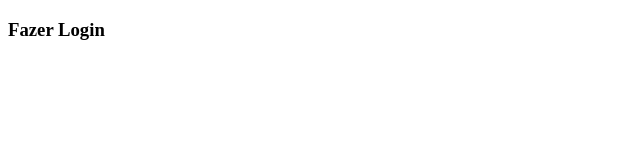
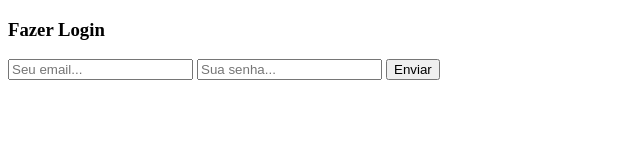
Before and after one commit to ADRIANOANIMUS/FormularioLogin, a plain HTML site: page index.html in a window 1280 px wide. Shown: the whole page, without its empty margins (0-640 px from the left). Drawn offline with Linux system fonts and the light colour scheme.

Commit message:
Create input : text,password, submit

```diff
--- a/index.html
+++ b/index.html
@@ -13,6 +13,9 @@
     <form>
 
         <h3>Fazer Login</h3>
+        <input type="text" name="email" placeholder="Seu email..."/>
+        <input type="password" name="senha" placeholder="Sua senha..."/>
+        <input type="submit" name="acao" value="Enviar"/>
 
 
 
```
